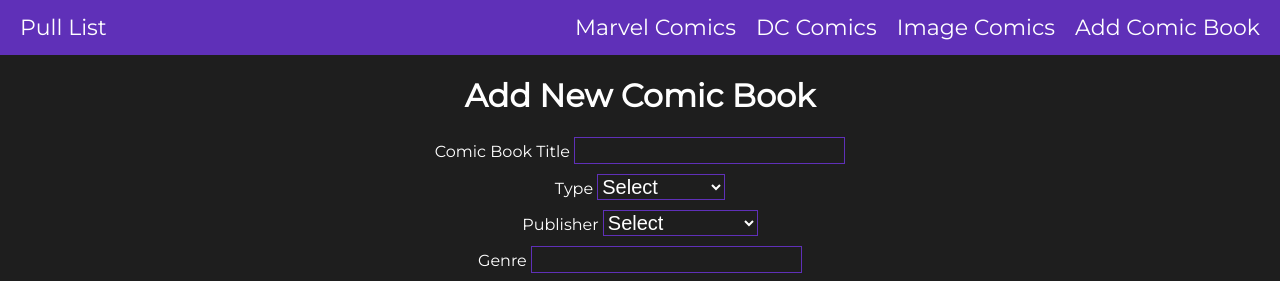
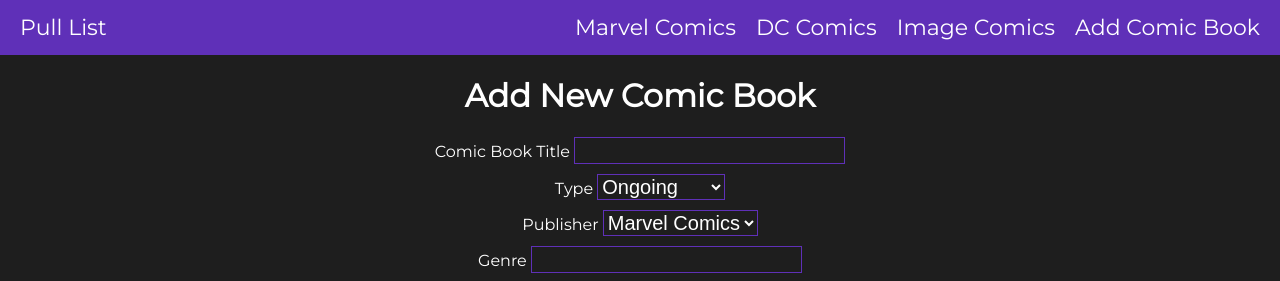
Before and after one commit to LopezChris616/comic-book-pull-list, a React (Create React App) app: page /addComic in a window 1280 px wide. Shown: the top 281 px of the page. Built offline with nearby package versions, Linux system fonts and the light colour scheme.

Commit message:
Turned form to a controlled component

```diff
--- a/src/components/App.js
+++ b/src/components/App.js
@@ -1,9 +1,13 @@
+import React, { useEffect, useState } from "react";
+
 import Home from "./Home";
 import ComicBookPulls from "./ComicBookPulls";
 import NewComicBook from "./NewComicBook";
 import { Route, Switch } from "react-router-dom";
 
 function App() {
+  const [comics, setComics] = useState([]);
+
   return (
     <div className="App">
       <Switch>
@@ -11,16 +15,16 @@ function App() {
           <Home />
         </Route>
         <Route path="/marvel">
-          <ComicBookPulls />
+          <ComicBookPulls comics={ comics } setComics={ setComics } />
         </Route>
         <Route path="/dc">
-          <ComicBookPulls />
+          <ComicBookPulls comics={ comics } setComics={ setComics } />
         </Route>
         <Route path="/image">
-          <ComicBookPulls />
+          <ComicBookPulls comics={ comics } setComics={ setComics } />
         </Route>
         <Route path="/addComic">
-          <NewComicBook />
+          <NewComicBook comics={ comics } setComics={ setComics } />
         </Route>
       </Switch>
     </div>
--- a/src/components/ComicBookPulls.js
+++ b/src/components/ComicBookPulls.js
@@ -2,8 +2,7 @@ import React, { useEffect, useState } from "react";
 import Navbar from "./Navbar";
 import ComicBook from "./ComicBook";
 
-function ComicBookPulls() {
-    const [comics, setComics] = useState([]);
+function ComicBookPulls({ comics, setComics }) {
     const headers = ["Title", "Type", "Genre", "Price"];
     const path = window.location.pathname;
 
--- a/src/components/NewComicBook.js
+++ b/src/components/NewComicBook.js
@@ -1,7 +1,21 @@
 import React, { useState } from "react";
 import Navbar from "./Navbar";
 
-function NewComicBook() {
+function NewComicBook({ comics, setComics }) {
+    const [newComic, setNewComic] = useState({
+        title: "",
+        type: "",
+        genre: "",
+        price: "",
+        publisher: ""
+    });
+
+    function handleChange(event) {
+        setNewComic({
+            ...newComic,
+            [event.target.name]: event.target.value
+        });
+    }
 
     return (
         <>
@@ -11,11 +25,11 @@ function NewComicBook() {
                 <form className="comic-form">
                     <div className="form-item">
                         <label htmlFor="comic-title">Comic Book Title </label>
-                        <input id="comic-title" />
+                        <input id="comic-title" name="title" value={ newComic.title } onChange={ handleChange } />
                     </div>
                     <div className="form-item">
                         <label htmlFor="comic-type">Type </label>
-                        <select id="comic-type" defaultValue="Select">
+                        <select id="comic-type" name="type" value={ newComic.type } onChange={ handleChange }>
                             <option disabled>Select</option>
                             <option value="Ongoing">Ongoing</option>
                             <option value="Mini-Series">Mini-Series</option>
@@ -25,7 +39,7 @@ function NewComicBook() {
                     </div>
                     <div className="form-item">
                         <label htmlFor="comic-publisher">Publisher </label>
-                        <select id="comic-publisher" defaultValue="Select">
+                        <select id="comic-publisher" name="publisher" value={ newComic.publisher } onChange={ handleChange }>
                             <option disabled>Select</option>
                             <option value="marvel">Marvel Comics</option>
                             <option value="dc">DC Comics</option>
@@ -34,11 +48,11 @@ function NewComicBook() {
                     </div>
                     <div className="form-item">
                         <label htmlFor="comic-genre">Genre </label>
-                        <input id="comic-genre" />
+                        <input id="comic-genre" name="genre" value={ newComic.genre } onChange={ handleChange } />
                     </div>
                     <div className="form-item">
                         <label htmlFor="comic-price">Price </label>
-                        <input type="number" id="comic-price" />
+                        <input type="number" id="comic-price" name="price" value={ newComic.price } onChange={ handleChange } />
                     </div>
                     <div className="form-item">
                         <button>Submit</button>
```
